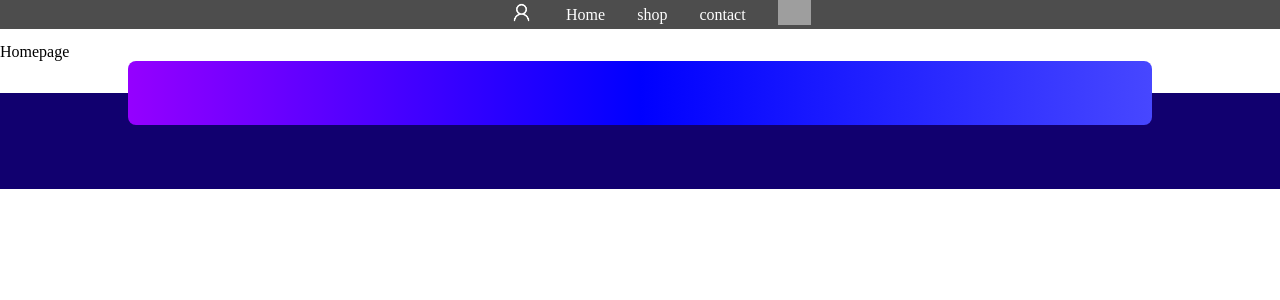
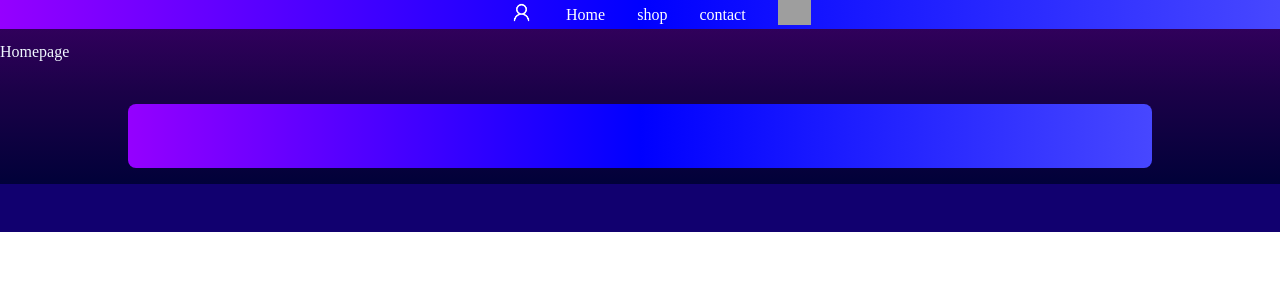
Before and after one commit to mehdi-Jafarzadeh/ecommerce-ui, a React (Create React App) app: page / in a window 1280 px wide. Shown: the top 300 px of the page. Built offline with nearby package versions, Linux system fonts and the light colour scheme; grey boxes are pictures that could not be loaded.

Commit message:
all bg set

```diff
--- a/src/App.js
+++ b/src/App.js
@@ -23,7 +23,7 @@ function App() { return (
         </Routes>
       </main>
 
-      <Footer />
+     <Footer />
 
      </div>
     );
--- a/src/components/Navbar/Navbar.css
+++ b/src/components/Navbar/Navbar.css
@@ -1,5 +1,5 @@
 .nav-container{
-    background: #292929d3;
+    background: linear-gradient(to right, rgb(149, 0, 255), rgb(0, 0, 255), rgb(71, 71, 255));
     color:aliceblue;
     /* padding: 1em; */
     position: fixed;
--- a/src/index.css
+++ b/src/index.css
@@ -1,6 +1,12 @@
 * {
   margin: 0;
+  color: aliceblue;
+}
+.App {
+  position: relative;
+  background: linear-gradient( rgb(58, 0, 100), rgb(27, 1, 72), rgb(1, 1, 57));
+   /* z-index: -999;  */
 }
 main {
-  margin-top: 2.7em
+  padding-block: 2.7em;
 }
```
